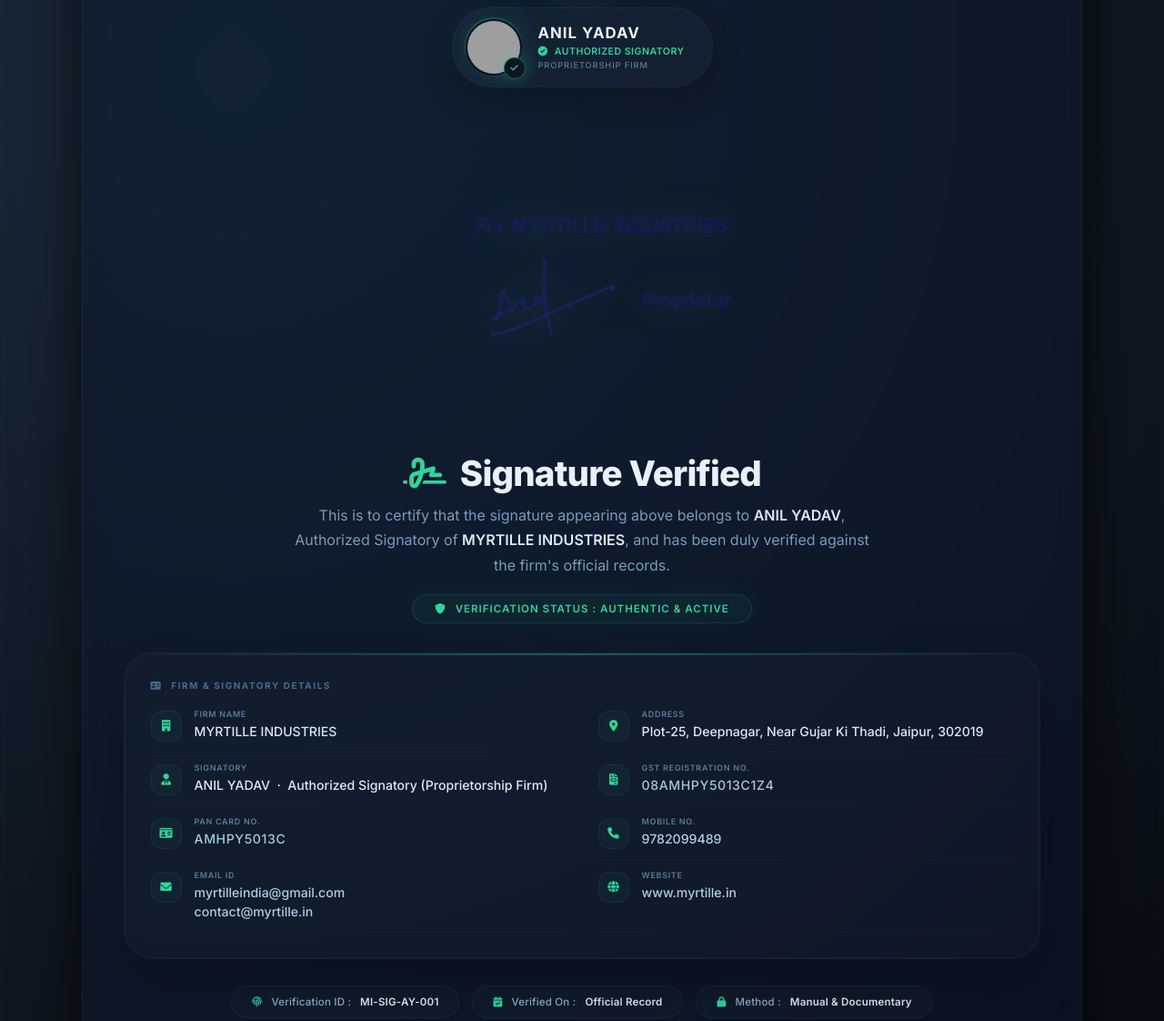
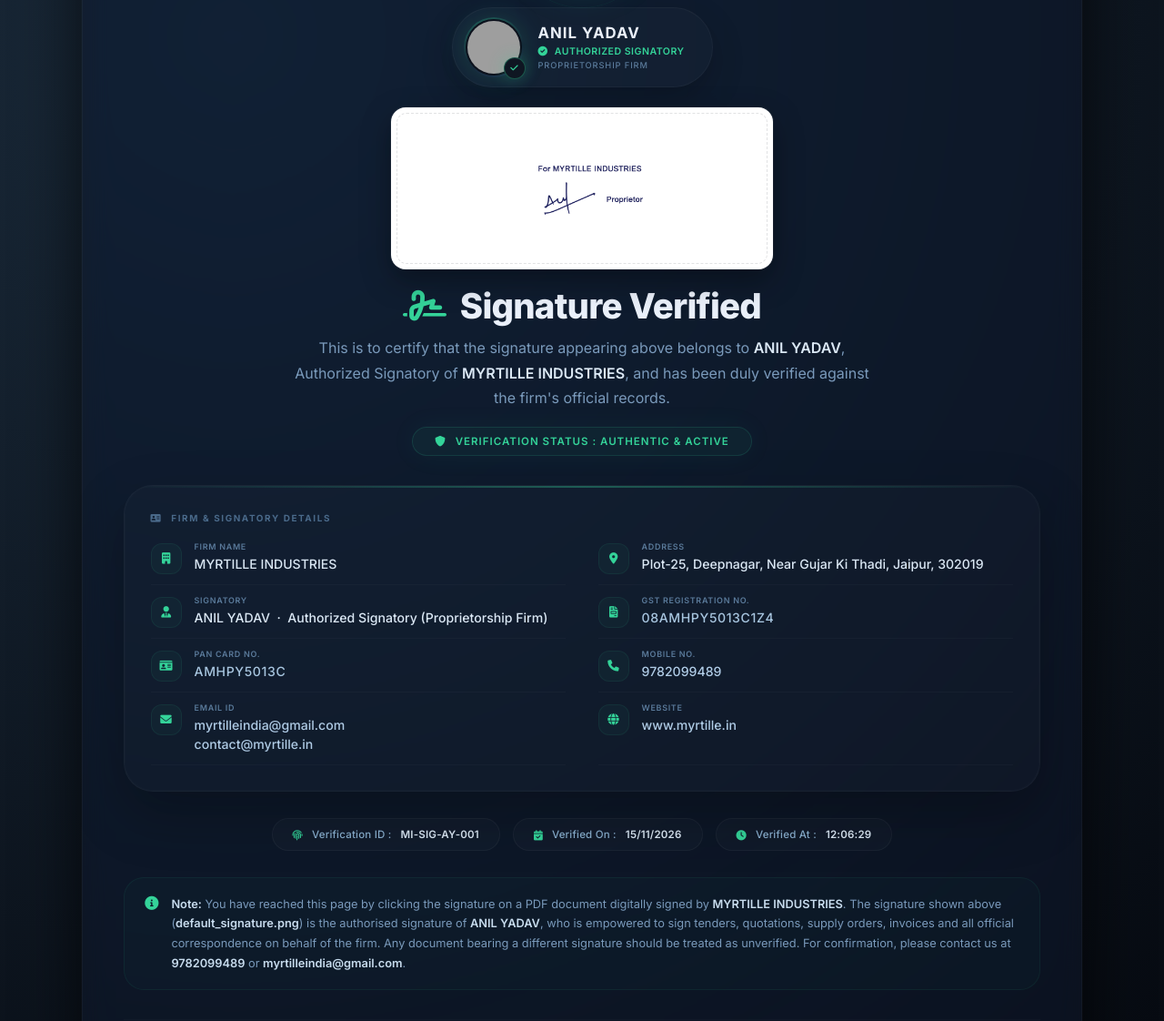
Before and after one commit to hisandeepkumar/myrweb, a plain HTML site: page signature_verified.html in a window 1280 px wide. Shown: the part 285-1407 px from the top of the page at 91% size. Drawn offline with Linux system fonts and the light colour scheme; grey boxes are pictures that could not be loaded.

Commit message:
Update signature_verified.html

```diff
--- a/signature_verified.html
+++ b/signature_verified.html
@@ -145,7 +145,6 @@
         animation: flipSeal 8s ease-in-out infinite;
         will-change: transform;
     }
-    /* 0-30% : tick · 50-80% : photo · 100% : back to tick */
     @keyframes flipSeal {
         0%, 30%   { transform: rotateY(0deg); }
         50%, 80%  { transform: rotateY(180deg); }
@@ -266,14 +265,35 @@
         margin-top: 3px;
     }
 
-    /* ===== SIGNATURE IMAGE ABOVE HEADING (NO BACKGROUND, LARGER) ===== */
+    /* ===== SIGNATURE IMAGE IN WHITE BOX (proper size, mobile + desktop) ===== */
+    .hero-signature-box {
+        background: #ffffff;
+        border-radius: 16px;
+        padding: 14px 24px;
+        width: 100%;
+        max-width: 420px;
+        margin: 0.2rem auto 1.2rem;
+        display: flex;
+        align-items: center;
+        justify-content: center;
+        box-shadow: 0 12px 32px rgba(0, 0, 0, 0.35), 0 0 0 1px rgba(255, 255, 255, 0.06);
+        position: relative;
+    }
+    .hero-signature-box::after {
+        content: '';
+        position: absolute;
+        inset: 6px;
+        border-radius: 11px;
+        border: 1px dashed rgba(13, 17, 28, 0.12);
+        pointer-events: none;
+    }
     .hero-signature {
-        max-height: 365px;
-        max-width: 100%;
+        width: 100%;
+        max-width: 360px;
+        height: auto;
+        max-height: 150px;
         object-fit: contain;
-        margin: 0.2rem 0 1rem;
-        filter: drop-shadow(0 0 22px rgba(52, 211, 153, 0.18));
-        /* no background, no border — PNG shown as is */
+        display: block;
     }
 
     .verify-hero h1 {
@@ -634,7 +654,16 @@
         .signatory-top { padding: 8px 20px 8px 8px; gap: 12px; }
         .signatory-top .avatar-wrap { width: 56px; height: 56px; }
         .signatory-top .sig-name { font-size: 0.92rem; }
-        .hero-signature { max-height: 240px; }
+
+        .hero-signature-box {
+            max-width: 100%;
+            padding: 12px 18px;
+            margin: 0.2rem auto 1rem;
+        }
+        .hero-signature {
+            max-height: 120px;
+        }
+
         .verify-hero h1 { font-size: 1.6rem; }
         .verify-hero .hero-sub { font-size: 0.88rem; }
         .status-pill { font-size: 0.62rem; padding: 7px 18px; }
@@ -660,7 +689,13 @@
         .signatory-top .sig-name { font-size: 0.8rem; }
         .signatory-top .sig-role { font-size: 0.55rem; }
         .signatory-top .sig-firm { font-size: 0.5rem; }
+
+        .hero-signature-box {
+            padding: 10px 14px;
+            border-radius: 12px;
+        }
         .hero-signature { max-height: 92px; }
+
         .verify-hero h1 { font-size: 1.3rem; }
         .detail-row .ico { width: 28px; height: 28px; font-size: 0.68rem; border-radius: 10px; }
         .detail-row .v { font-size: 0.74rem; }
@@ -712,8 +747,10 @@
             </div>
         </div>
 
-        <!-- Signature image shown as-is (no background), just above the heading -->
-        <img src="default_signature.png" alt="Anil Yadav Signature" class="hero-signature" onerror="this.style.display='none'" />
+        <!-- Signature image inside white box (properly sized, mobile + desktop) -->
+        <div class="hero-signature-box">
+            <img src="default_signature.png" alt="Anil Yadav Signature" class="hero-signature" onerror="this.style.display='none'" />
+        </div>
 
         <h1><i class="fas fa-signature"></i> Signature Verified</h1>
         <div class="hero-sub">
@@ -801,11 +838,11 @@
         </div>
     </div>
 
-    <!-- ===== META STRIP ===== -->
+    <!-- ===== META STRIP (dates zero-padded DD/MM/YYYY) ===== -->
     <div class="meta-strip">
         <div class="meta-chip"><i class="fas fa-fingerprint"></i> Verification ID : <b>MI-SIG-AY-001</b></div>
-        <div class="meta-chip"><i class="fas fa-calendar-check"></i> Verified On : <b>Official Record</b></div>
-        <div class="meta-chip"><i class="fas fa-lock"></i> Method : <b>Manual &amp; Documentary</b></div>
+        <div class="meta-chip"><i class="fas fa-calendar-check"></i> Verified On : <b id="verifyDate">—</b></div>
+        <div class="meta-chip"><i class="fas fa-clock"></i> Verified At : <b id="verifyTime">—</b></div>
     </div>
 
     <!-- ===== NOTICE ===== -->
@@ -814,7 +851,7 @@
         <p>
             <b>Note:</b> You have reached this page by clicking the signature on a PDF document
             digitally signed by <b>MYRTILLE INDUSTRIES</b>. The signature shown above
-             is the authorised signature of <b>ANIL YADAV</b>, who is
+            (<b>default_signature.png</b>) is the authorised signature of <b>ANIL YADAV</b>, who is
             empowered to sign tenders, quotations, supply orders, invoices and all official
             correspondence on behalf of the firm. Any document bearing a different signature
             should be treated as unverified. For confirmation, please contact us at
@@ -848,5 +885,31 @@
 
 </div>
 
+<!-- ===== Date / Time with strict zero-padding (DD/MM/YYYY · HH:MM:SS) ===== -->
+<script>
+    (function() {
+        const pad = n => String(n).padStart(2, '0');
+
+        function renderDateTime() {
+            const d = new Date();
+
+            // Date in DD/MM/YYYY with leading zeros on day and month
+            const dateStr = pad(d.getDate()) + '/' + pad(d.getMonth() + 1) + '/' + d.getFullYear();
+
+            // 24-hour time with zero-padded HH:MM:SS
+            const timeStr = pad(d.getHours()) + ':' + pad(d.getMinutes()) + ':' + pad(d.getSeconds());
+
+            const dateEl = document.getElementById('verifyDate');
+            const timeEl = document.getElementById('verifyTime');
+            if (dateEl) dateEl.textContent = dateStr;
+            if (timeEl) timeEl.textContent = timeStr;
+        }
+
+        renderDateTime();
+        // keep time ticking (helps show leading zeros always in sync)
+        setInterval(renderDateTime, 1000);
+    })();
+</script>
+
 </body>
 </html>
```
